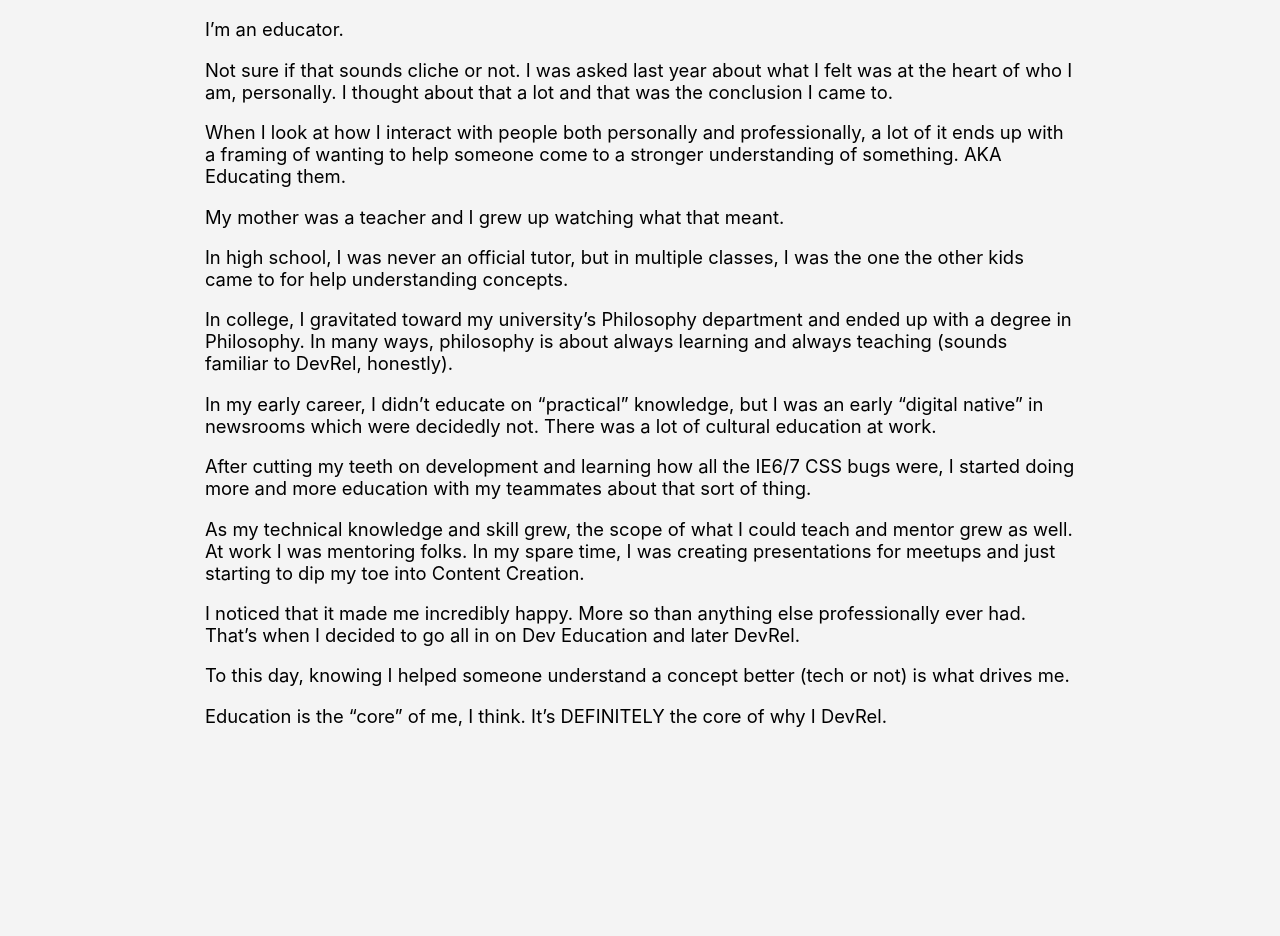
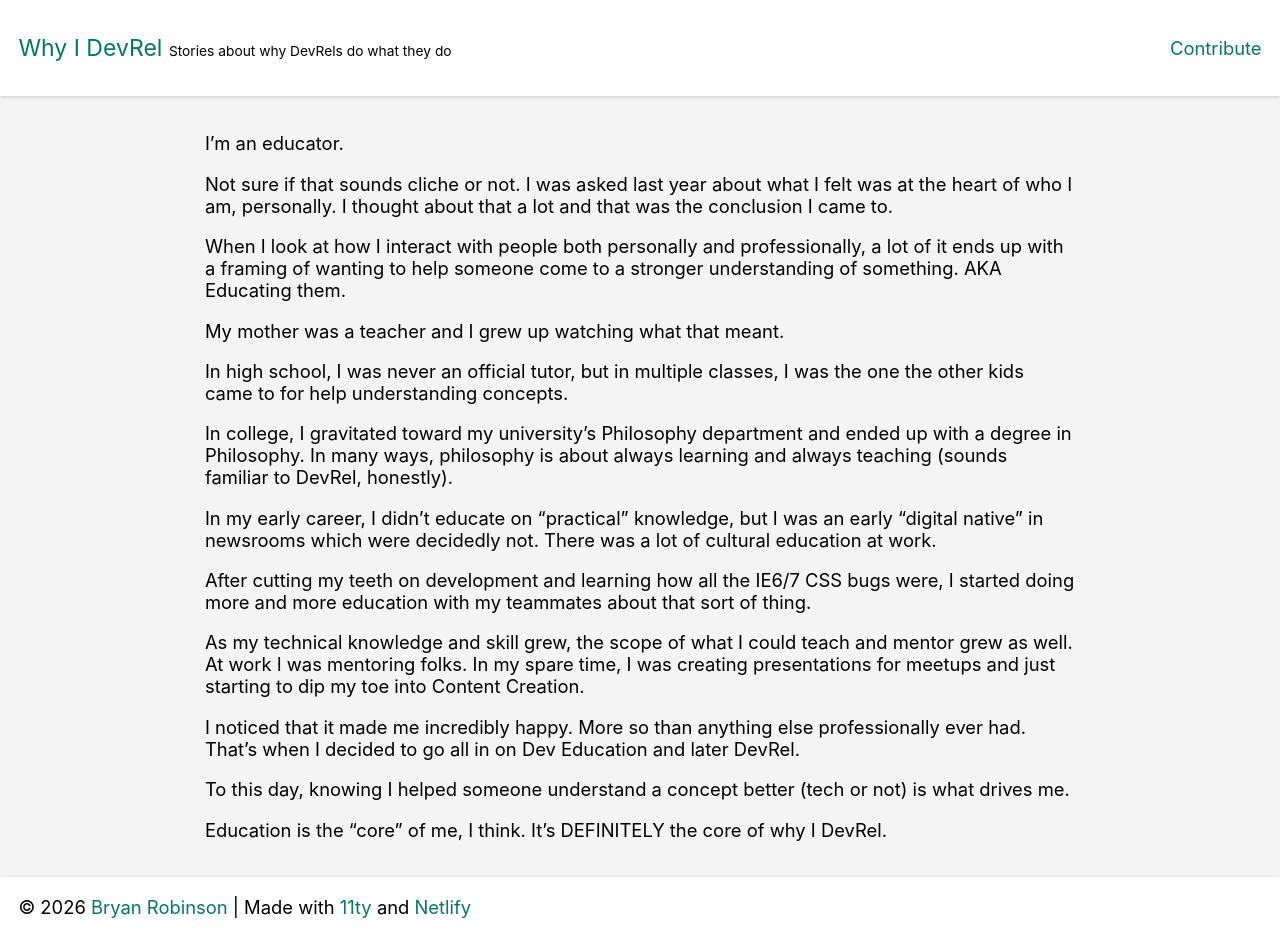
Before and after one commit to brob/whyidevrel.com, an Eleventy site: page stories/bryan-robinson.md in a window 1280 px wide. Before the commit the page ends 800 px from the top, so only its background shows below. Built offline with nearby package versions, Linux system fonts and the light colour scheme; Eleventy itself is replaced by a stand-in of ours; files that its build step writes are made by us from their sources.

Commit message:
Some styles finalized

```diff
--- /dev/null
+++ b/_data/settings.js
@@ -0,0 +1,3 @@
+module.exports = {
+    year: new Date().getFullYear(),
+}
--- a/_includes/base.html
+++ b/_includes/base.html
@@ -8,9 +8,15 @@
     <link rel="stylesheet" href="/assets/style.css">
 </head>
 <body>
+    {% include 'header.html' %}
+
     <div class="container">
+        {% block content %}
         {{ content }}
+
+        {% endblock %}
     </div>
+    {% include 'footer.html' %}
 
 </body>
 </html>
--- /dev/null
+++ b/_includes/footer.html
@@ -0,0 +1,3 @@
+<footer class="footer">
+    &copy; {{ settings.year }} <a href="https://bryanlrobinson.com">Bryan Robinson</a>   |   Made with <a href="https://11ty.dev">11ty</a> and <a href="https://netlify.com">Netlify</a>
+ </footer>
--- /dev/null
+++ b/_includes/header.html
@@ -0,0 +1,16 @@
+<header class="header">
+    <div class="logo">
+        <a class="title" href="/">
+            Why I DevRel
+        </a>
+        <span class="subtitle">Stories about why DevRels do what they do</span>
+
+    </div>
+    <nav class="nav">
+        <ul class="nav-list">
+            <li class="nav-item">
+                <a class="nav-link" href="/contribute">Contribute</a>
+            </li>
+        </ul>
+    </nav>
+</header>
--- /dev/null
+++ b/_includes/interior.njk
@@ -0,0 +1,6 @@
+{% extends 'base.html' %}
+{% block content %}
+    <div class="story">
+        {{content |safe}}
+    </div>
+{% endblock %}
--- a/assets/style.css
+++ b/assets/style.css
@@ -4,17 +4,59 @@ html {
 }
 body {
     background-color: rgb(244, 244, 244);
+    margin: 0;
+    padding: 0;
+    display: flex;
+    flex-direction: column;
+    min-height: 100vh;
+}
+h1 {
+    font-size: 1.75rem;
+    text-align: center;
+}
+a {
+    text-decoration: none;
+    color: #067862;
+}
+a:hover {
+    text-decoration: underline;
 }
 h2, h3, h4, h5, h6 {
     margin: 0;
 }
+.header {
+    background-color: rgb(255, 255, 255);
+    display: flex;
+    align-items: center;
+    justify-content: space-between;
+    padding: 1rem;
+    margin-block-end: 1rem;
+    box-shadow: rgba(0, 0, 0, 0.16) 0px 1px 4px;
+
+}
+.title {
+    font-size: 1.25rem;
+}
+.subtitle {
+    font-size: 0.75rem;
+    white-space: nowrap;
+}
+.nav-list {
+    list-style: none;
+    padding: 0;
+}
 .story > * + * {
     margin-top: 1.25em;
+}
+.story p {
+    font-size: 1.15rem;
+    line-height: 1.5;
 }
 
 .container {
     max-width: 75ch;
     margin: 0 auto;
+    flex: 1;
 }
 
 .story:not(:first-child) {
@@ -26,3 +68,11 @@ h2, h3, h4, h5, h6 {
     background-color:white;
     box-shadow: rgba(0, 0, 0, 0.16) 0px 1px 4px;
 }
+
+.footer {
+    background-color: rgb(255, 255, 255);
+    padding: 1rem;
+    margin-block-start: 1rem;
+    box-shadow: rgba(0, 0, 0, 0.16) 0px 1px 4px;
+
+}
```
Also changed, not shown: contribute.md (added, +13 -0 lines), index.html (+0 -1 lines).
